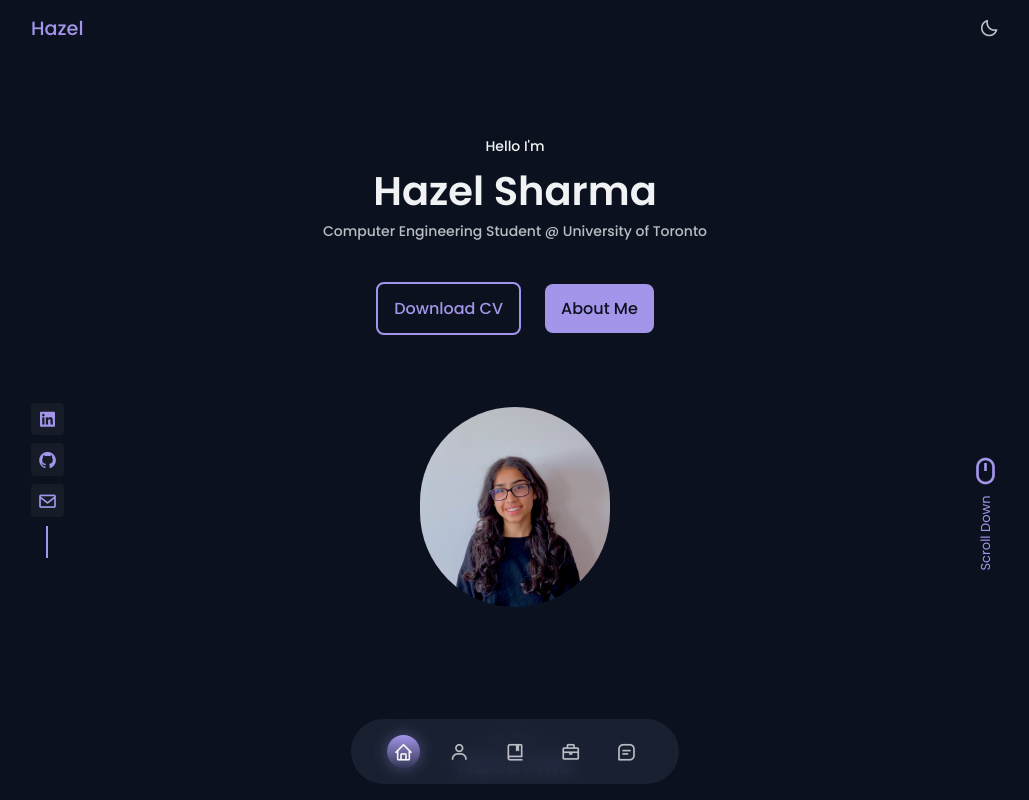
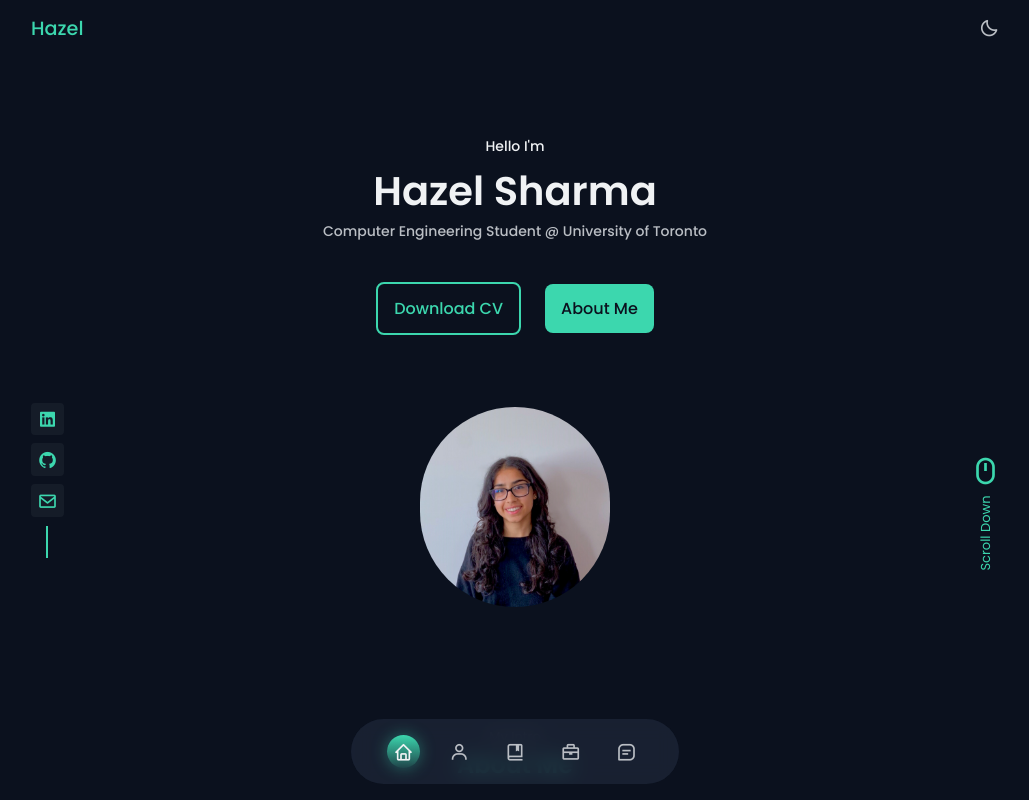
Before and after one commit to HazelSharma/HazelSharma.github.io, a plain HTML site: page index.html in a window 1280 px wide. Shown: the top 800 px of the page, without its empty margins (125-1154 px from the left). Drawn offline with nearby package versions, Linux system fonts and the light colour scheme.

Commit message:
Entire webpage color change

```diff
--- a/assets/css/styles.css
+++ b/assets/css/styles.css
@@ -13,12 +13,12 @@
         Pink: hsl(356, 66%, 75%)
         Teal: hsl(174, 63%, 62%)
   */
-  --first-hue: 250;
+  --first-hue: 164;
   --sat: 66%;
-  --lig: 75%;
+  --lig:54%;
   --second-hue: 219;
   --first-color: hsl(var(--first-hue), var(--sat), var(--lig));
-  --first-color-alt: hsl(var(--first-hue), var(--sat), 71%); /* -4% */
+  --first-color-alt: hsl(var(--first-hue), var(--sat), 50%); /* -4% */
   --title-color: hsl(var(--second-hue), 15%, 95%);
   --text-color: hsl(var(--second-hue), 8%, 75%);
   --text-color-light: hsl(var(--second-hue), 4%, 55%);
```
